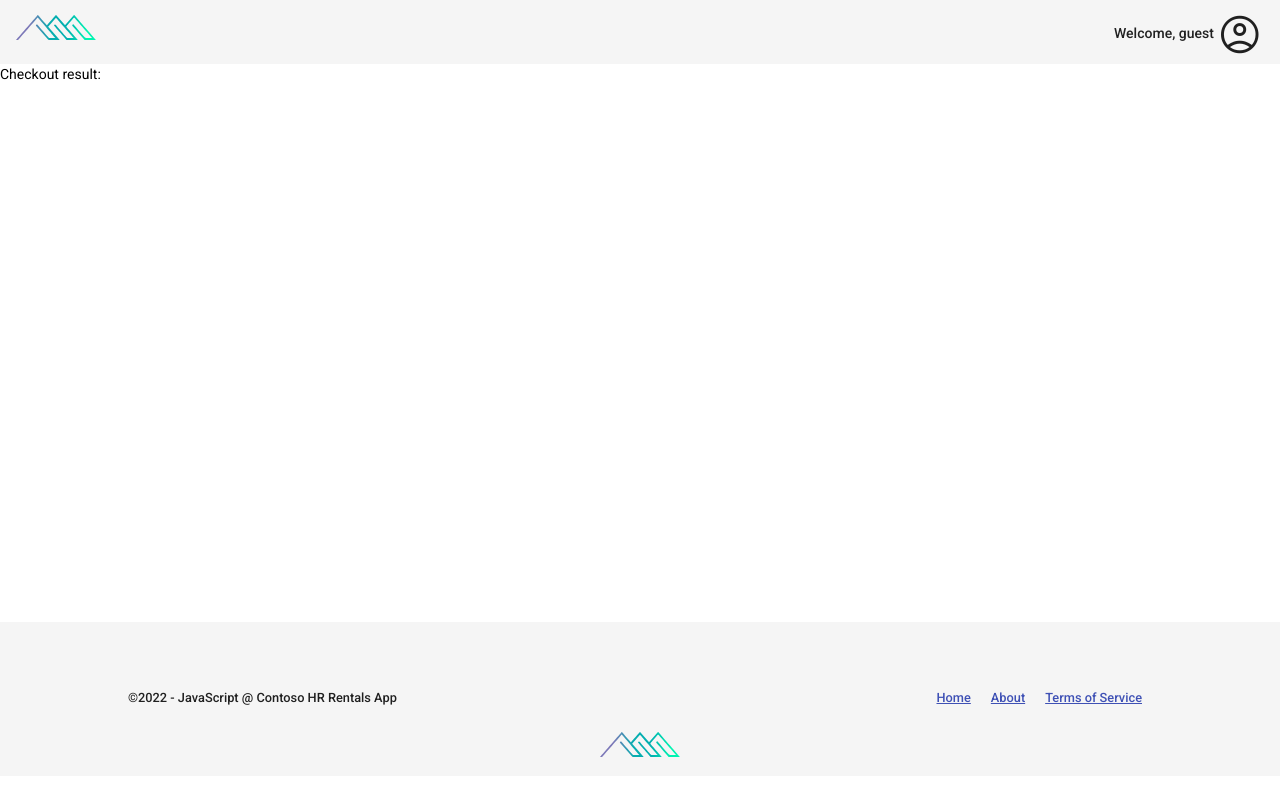
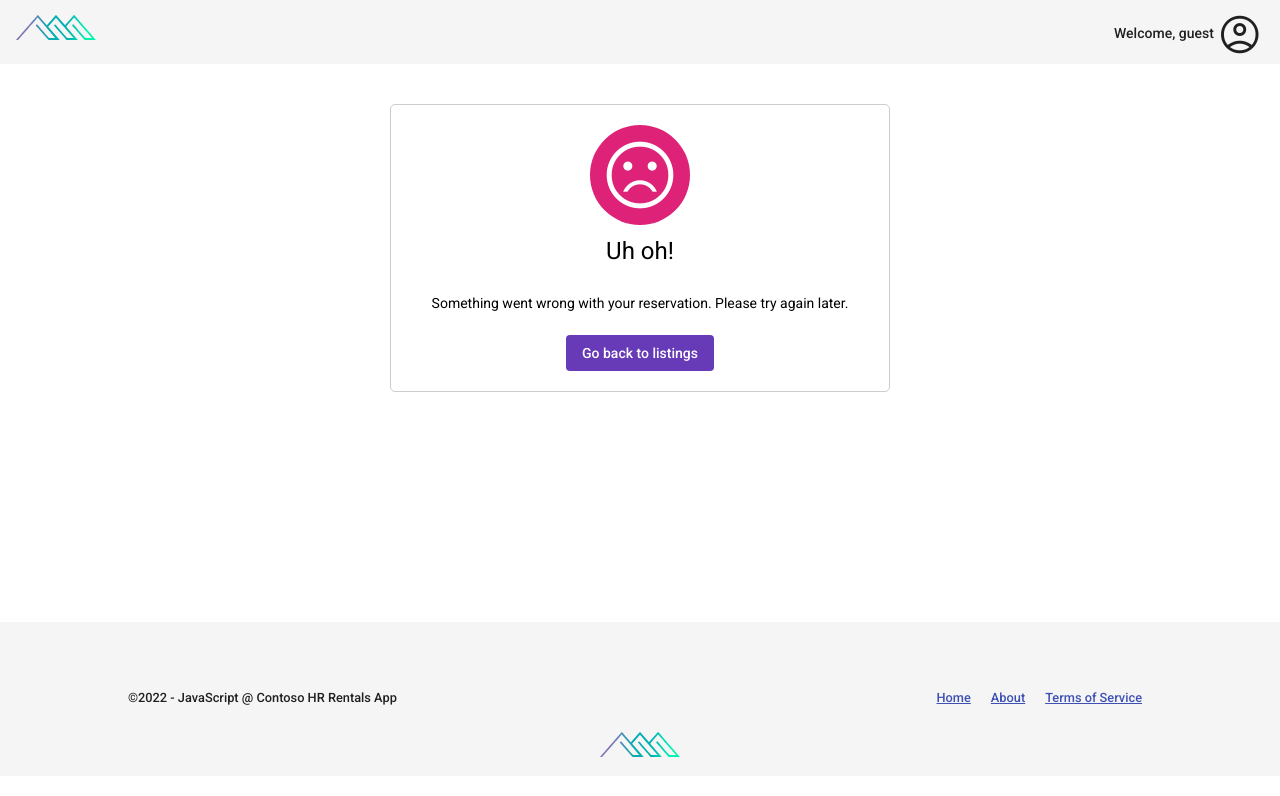
Before and after one commit to Azure-Samples/contoso-real-estate, an Angular app in the folder packages/portal/: page /checkout in a window 1280 px wide. Shown: the top 796 px of the page. Built offline with nearby package versions, Linux system fonts and the light colour scheme.

Commit message:
feat(portal): add checkout page

```diff
--- a/packages/portal/src/app/checkoutpage/checkoutpage.component.html
+++ b/packages/portal/src/app/checkoutpage/checkoutpage.component.html
@@ -1 +1,22 @@
-<p>Checkout result: {{ result }}</p>
+<section class="checkout-container" [ngSwitch]="result">
+  <section class="checkout-success" *ngSwitchCase="'success'">
+    <div class="material-symbols-outlined" aria-hidden="true">done</div>
+    <h1>Thank you for your booking!</h1>
+    <p>You will receive a confirmation email with all the details of your reservation.</p>
+    <a mat-flat-button color="primary" href="#">Go back to listings</a>
+  </section>
+
+  <section class="checkout-cancel" *ngSwitchCase="'cancel'">
+    <div class="material-symbols-outlined" aria-hidden="true">close</div>
+    <h1>Booking cancelled</h1>
+    <p>You cancelled the reservation, your card was not charged.</p>
+    <a mat-flat-button color="primary" href="#">Go back to listings</a>
+  </section>
+
+  <section class="checkout-error" *ngSwitchDefault>
+    <div class="material-symbols-outlined" aria-hidden="true">sentiment_dissatisfied</div>
+    <h1>Uh oh!</h1>
+    <p>Something went wrong with your reservation. Please try again later.</p>
+    <a mat-flat-button color="primary" href="#">Go back to listings</a>
+  </section>
+</section>
--- a/packages/portal/src/app/checkoutpage/checkoutpage.component.scss
+++ b/packages/portal/src/app/checkoutpage/checkoutpage.component.scss
@@ -0,0 +1,49 @@
+:host {
+  display: flex;
+  flex-direction: column;
+  align-items: center;
+  justify-content: center;
+}
+
+.checkout-success,
+.checkout-cancel,
+.checkout-error {
+  display: flex;
+  flex-direction: column;
+  align-items: center;
+  justify-content: center;
+  gap: 10px;
+}
+
+.checkout-container {
+  display: flex;
+  flex-direction: column;
+  align-items: center;
+  justify-content: center;
+  margin-top: 40px;
+  width: 100%;
+  max-width: 500px;
+  padding: 20px;
+  border: 1px solid #ccc;
+  border-radius: 5px;
+  text-align: center;
+}
+
+.material-symbols-outlined {
+  font-size: 5rem;
+  padding: 10px;
+  color: #fff;
+  border-radius: 50%;
+}
+
+.checkout-success > .material-symbols-outlined {
+  background-color: #2d7;
+}
+
+.checkout-cancel > .material-symbols-outlined {
+  background-color: #d27;
+}
+
+.checkout-error > .material-symbols-outlined {
+  background-color: #d27;
+}
--- a/packages/portal/src/app/checkoutpage/checkoutpage.component.ts
+++ b/packages/portal/src/app/checkoutpage/checkoutpage.component.ts
@@ -1,5 +1,6 @@
 import { CommonModule } from '@angular/common';
 import { Component, OnInit } from '@angular/core';
+import { MatButtonModule } from '@angular/material/button';
 import { ActivatedRoute } from '@angular/router';
 
 @Component({
@@ -7,7 +8,7 @@ import { ActivatedRoute } from '@angular/router';
   templateUrl: './checkoutpage.component.html',
   styleUrls: ['./checkoutpage.component.scss'],
   standalone: true,
-  imports: [CommonModule],
+  imports: [CommonModule, MatButtonModule],
 })
 export class CheckoutpageComponent implements OnInit {
   result: string = 'error';
```
